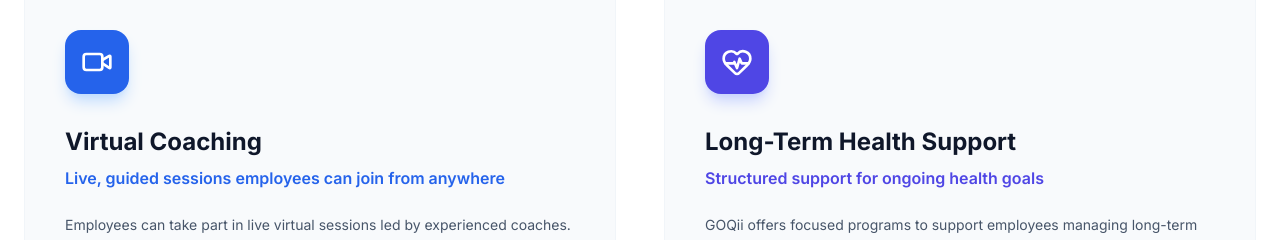
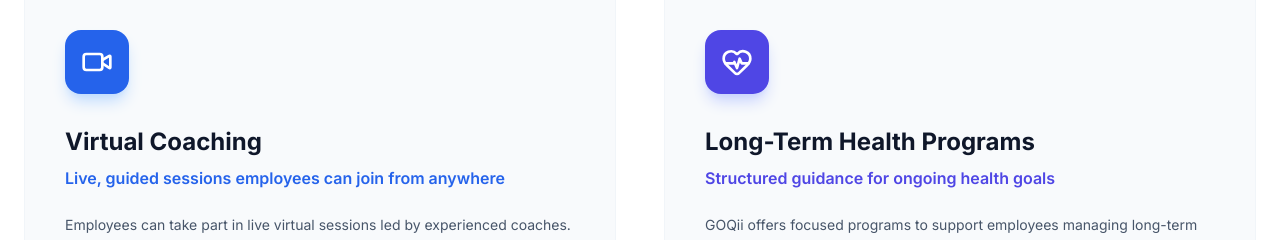
Before and after one commit to anandgoqii/GOQii-Corporate, a React (Vite) app: page / in a window 1280 px wide. Shown: the part 6700-6940 px from the top of the page. Built offline with nearby package versions, Linux system fonts and the light colour scheme.

Commit message:
feat: Improve long-term health support copy
Update the heading and description for the "Long-Term Health Support" section to be more descriptive and impactful. The changes focus on clarifying the nature of the programs and the guidance provided to employees.

```diff
--- a/App.tsx
+++ b/App.tsx
@@ -682,8 +682,8 @@ const CoachingSection = () => (
             <div className="w-16 h-16 bg-indigo-600 rounded-2xl flex items-center justify-center mb-8 shadow-lg shadow-indigo-200">
               <HeartPulse className="text-white" size={32} />
             </div>
-            <h3 className="text-2xl font-bold text-slate-900 mb-2">Long-Term Health Support</h3>
-            <p className="text-indigo-600 font-semibold mb-6">Structured support for ongoing health goals</p>
+            <h3 className="text-2xl font-bold text-slate-900 mb-2">Long-Term Health Programs</h3>
+            <p className="text-indigo-600 font-semibold mb-6">Structured guidance for ongoing health goals</p>
             <p className="text-slate-600 mb-8 leading-relaxed text-sm">
               GOQii offers focused programs to support employees managing long-term health challenges. These programs emphasize consistency, guidance, and practical lifestyle changes that employees can sustain over time.
             </p>
```
